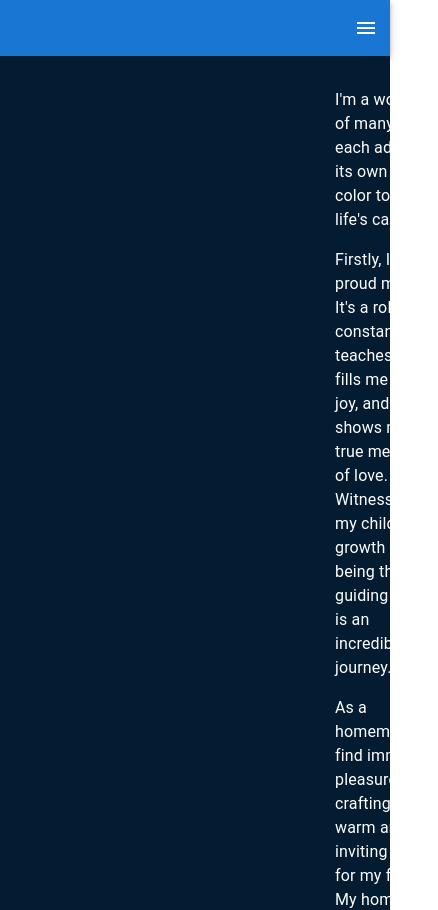
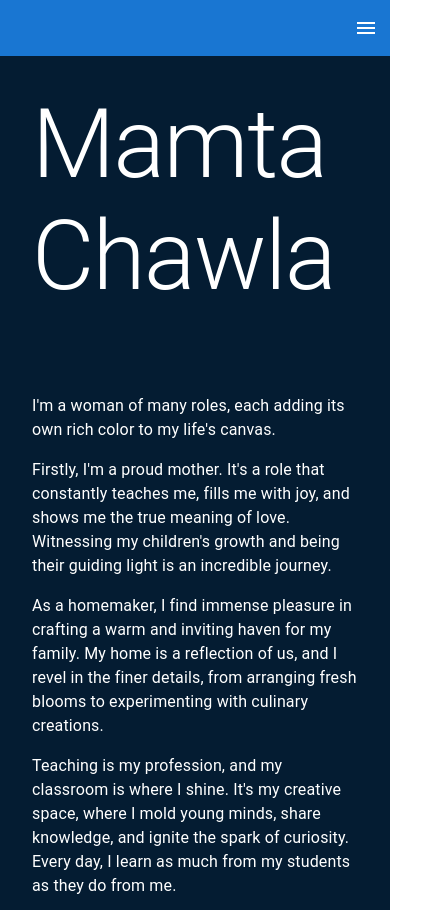
Before and after one commit to aynas2112/RightWrite, a React (Create React App) app: page /about in a window 390 px wide. Shown: the top 910 px of the page, 438 px wide, since content can reach past the window. Built offline with nearby package versions, Linux system fonts and the light colour scheme.

Commit message:
made about page responsive

```diff
--- a/src/Screens/About.jsx
+++ b/src/Screens/About.jsx
@@ -8,11 +8,15 @@ const useStyles = makeStyles((theme) => ({
     background: '#041C32', // Dark background color
     color: '#fff', // Light font color
     padding: theme.spacing(4), // Add some padding
+    display: 'flex',
+    flexDirection: 'column',
+    alignItems: 'center', // Center content horizontally
+    justifyContent: 'center', // Center content vertically
+    minHeight: '100vh', // Ensure the container takes at least the full viewport height
   },
   column: {
     display: 'flex',
     flexDirection: 'column',
-    alignItems: 'center', // Center content vertically
   },
   imageContainer: {
     position: 'relative',
@@ -33,6 +37,9 @@ const useStyles = makeStyles((theme) => ({
     fontStyle: 'italic',
     marginLeft: theme.spacing(2), // Add margin to the right of the quote
   },
+  paragraphs: {
+    marginTop: theme.spacing(6), // Add margin to the top of the paragraphs
+  },
 }));
 
 const About = () => {
@@ -40,13 +47,13 @@ const About = () => {
 
   return (
     <div className={classes.root}>
-      <Grid container spacing={15}>
+      <Typography variant="h1" gutterBottom>
+        Mamta Chawla
+      </Typography>
+      <Grid container spacing={4}>
         {/* Left Column */}
         <Grid item xs={12} md={6} className={classes.column}>
-          <Typography variant="h1" gutterBottom>
-            Mamta Chawla
-          </Typography>
-          <div>
+          <div className={classes.paragraphs}>
             <Typography variant="body1" paragraph>
               I'm a woman of many roles, each adding its own rich color to my life's canvas.
             </Typography>
```
